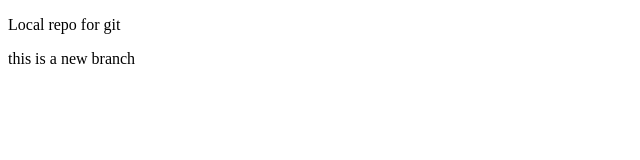
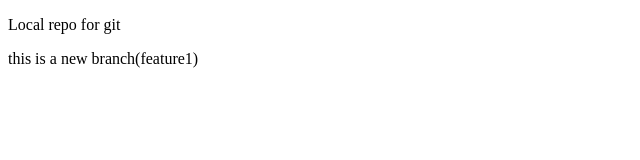
Before and after one commit to himansumathan/localrepo, a plain HTML site: page index.html in a window 1280 px wide. Shown: the full height of the page, 0-640 px from the left. Drawn offline with Linux system fonts and the light colour scheme.

Commit message:
add a new thing

```diff
--- a/index.html
+++ b/index.html
@@ -9,7 +9,7 @@
     <p>Local repo for git</p>
 
     <p>
-        this is  a new branch
+        this is  a new branch(feature1)
 
     </p>
 </body>
```
